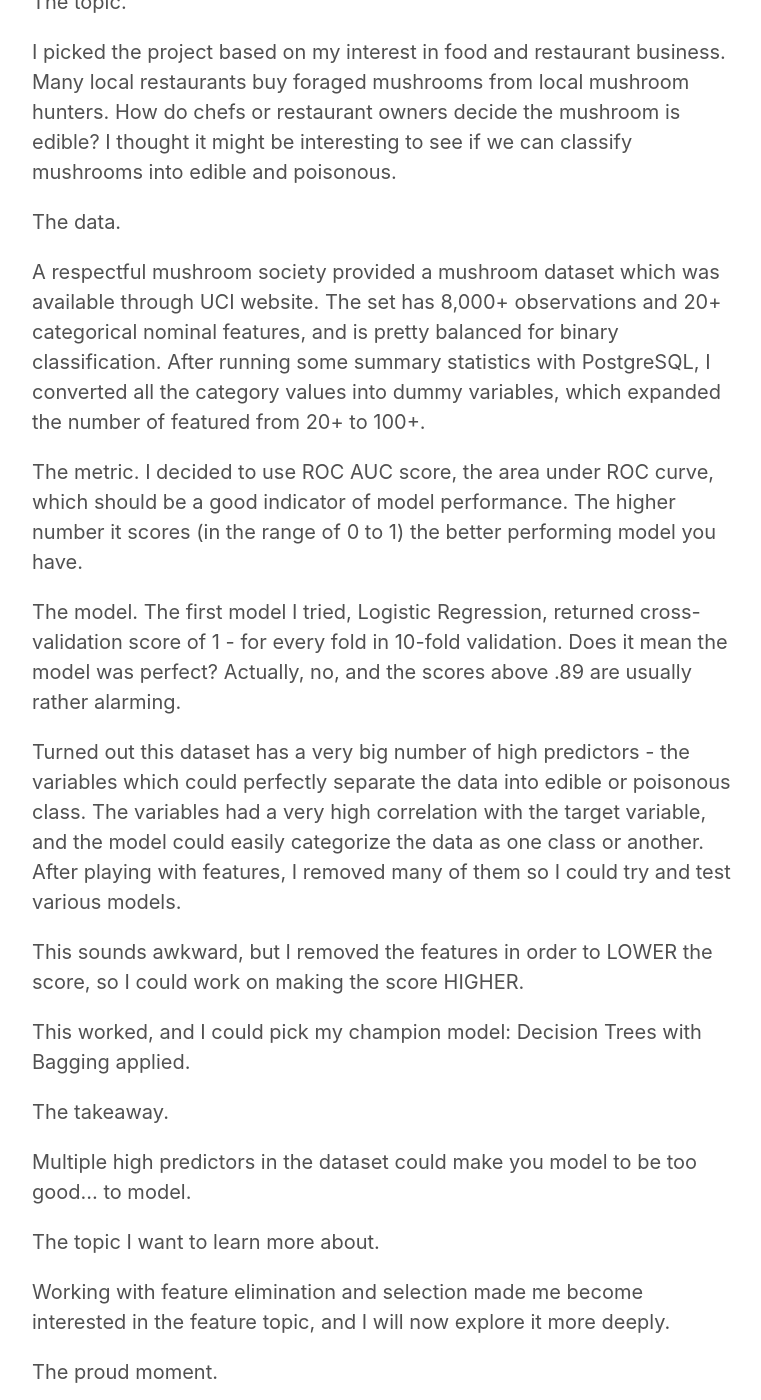
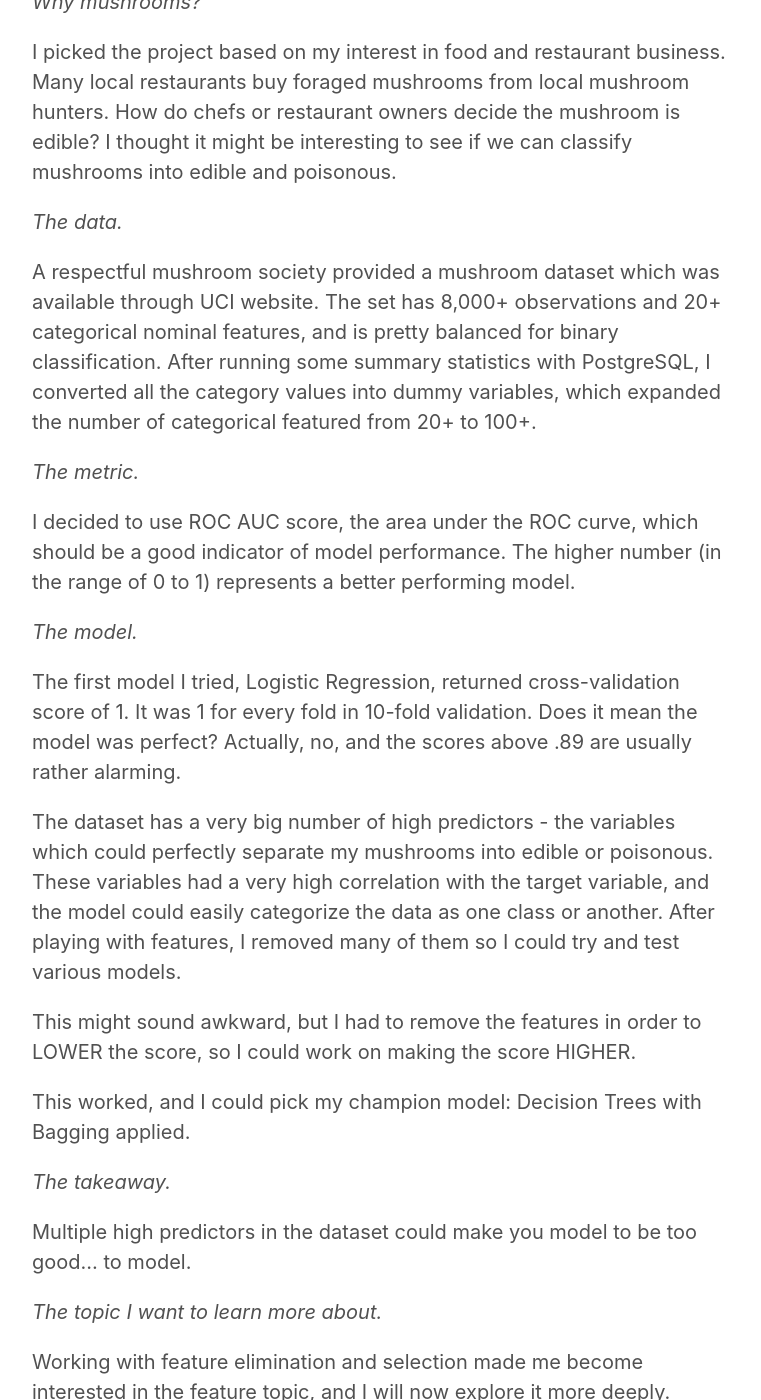
Before and after one commit to svikhter/svikhter.github.io, a Jekyll site: the page built from _posts/2018-11-02-mushrooms_classification.md, in a window 1280 px wide and 1400 px high, scrolled down 596 px. Shown: the whole window, without its empty margins (258-1019 px from the left). Built offline with Jekyll 4.4.1, drawn with Linux system fonts in a browser that asks for light colours; some of the changed text lies outside the part shown.

Commit message:
Vikhter: added blog file

```diff
--- a/_posts/2018-11-02-mushrooms_classification.md
+++ b/_posts/2018-11-02-mushrooms_classification.md
@@ -1,46 +1,44 @@
 ---
 layout: post
-title: Was the model too good to model?
+title: Was the data too good to model?
 ---
 ![Image_portobello](images/potrobello.jpg)
 
 
-The topic.
+*Why mushrooms?*
 
 I picked the project based on my interest in food and restaurant business. Many local restaurants buy foraged mushrooms from local mushroom hunters. How do chefs or restaurant owners decide the mushroom is edible? I thought it might be interesting to see if we can classify mushrooms into edible and poisonous.
 
-The data.
+*The data.*
 
-A respectful mushroom society provided a mushroom dataset which was available through UCI website. The set has 8,000+ observations and 20+ categorical nominal features, and is pretty balanced for binary classification. After running some summary statistics with PostgreSQL, I converted all the category values into dummy variables, which expanded the number of featured from 20+ to 100+.
+A respectful mushroom society provided a mushroom dataset which was available through UCI website. The set has 8,000+ observations and 20+ categorical nominal features, and is pretty balanced for binary classification. After running some summary statistics with PostgreSQL, I converted all the category values into dummy variables, which expanded the number of categorical featured from 20+ to 100+.
 
-The metric.
-I decided to use ROC AUC score, the area under ROC curve, which should be a good indicator of model performance. The higher number it scores (in the range of 0 to 1) the better performing model you have.
+*The metric.*
 
-The model.
-The first model I tried, Logistic Regression, returned cross-validation score of 1 - for every fold in 10-fold validation.  Does it mean the model was perfect? Actually, no, and the scores above .89 are usually rather alarming.
+I decided to use ROC AUC score, the area under the ROC curve, which should be a good indicator of model performance. The higher number (in the range of 0 to 1) represents a better performing model.
 
-Turned out this dataset has a very big number of high predictors -  the variables which could perfectly separate the data into edible or poisonous class.  The variables had a very high correlation with the target variable, and the model could easily categorize the data as one class or another.  After playing with features, I removed many of them so I could try and test various models.
+*The model.*
 
-This sounds awkward, but I removed the features in order to LOWER the score,  so I could work on making the score HIGHER.
+The first model I tried, Logistic Regression, returned cross-validation score of 1. It was 1 for every fold in 10-fold validation.  Does it mean the model was perfect? Actually, no, and the scores above .89 are usually rather alarming.
+
+The dataset has a very big number of high predictors -  the variables which could perfectly separate my mushrooms into edible or poisonous.  These variables had a very high correlation with the target variable, and the model could easily categorize the data as one class or another.  After playing with features, I removed many of them so I could try and test various models.
+
+This might sound awkward, but I had to remove the features in order to LOWER the score,  so I could work on making the score HIGHER.
 
 This worked, and I could pick my champion model: Decision Trees with Bagging applied.
 
-The takeaway.
+*The takeaway.*
 
 Multiple high predictors in the dataset could make you model to be too good… to model.
 
-The topic I want to learn more about.
-
-
+*The topic I want to learn more about.*
 
 Working with feature elimination and selection made me become interested in the feature topic, and I will now explore it more deeply.
 
-The proud moment.
+*The proud moment.*
 
 I created Flask app for this project, where a user can select values from drop-down boxes. It runs the model and shows the prediction. Each drop-down represents an original feature, and upon selection, the selected value is assigned 1 and the remaining ones  in the drop-down box are assigned 0 (as in our dummy variables).
 
+*The warning.*
 
-
-The warning.
-
-Always check your mushrooms with a human expert. you don’t want to have that misclassified mushroom on your plate.
+Always check your mushrooms with a human expert. You don’t want to have that misclassified mushroom to land on your plate.
```
